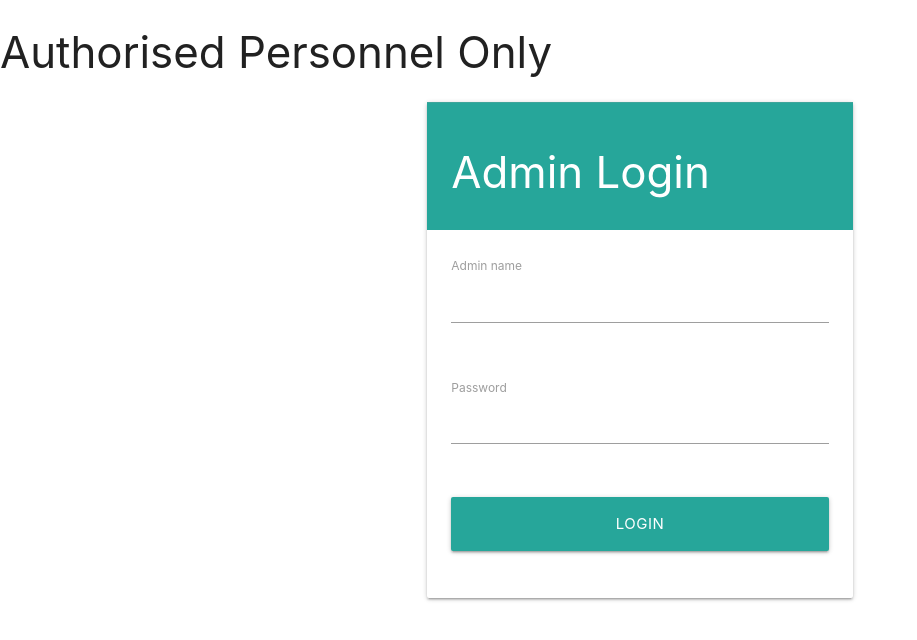
After one commit to M-Waweru/MentalHealth, a CodeIgniter app: page /MentalHealth/index.php/login/adminPage in a window 1280 px wide. The commit adds this page. Shown: the top 640 px of the page, without its empty margins (0-917 px from the left). Run offline with CodeIgniter, Linux system fonts and the light colour scheme; some libraries are stand-ins or nearby versions.

Commit message:
Adding admin login

```diff
--- a/application/controllers/Login.php
+++ b/application/controllers/Login.php
@@ -39,6 +39,48 @@ class Login extends CI_Controller {
 		}
 	}
 
+	public function adminPage(){
+		$this->load->helper(array('form'));
+		$this->load->library('form_validation');
+		$this->load->view('adminlogin');
+	}
+
+	public function admin_validate(){
+		$this->load->helper(array('form'));
+		$this->load->library('form_validation');
+		$this->form_validation->set_rules('adminname', 'UserName', 'required');
+		$this->form_validation->set_rules('password', 'Password', 'required');
+		if ($this->form_validation->run() == FALSE) {
+
+			$this->load->view('login');
+		}
+		else {
+			$adminname = $this->input->post('adminname');
+			$password = $this->input->post('password');
+			//model function
+			$this->load->model('user_model');
+			if ($this->user_model->admin_auth($adminname, $password)){
+				$session_data = array(
+					'username' => $adminname,
+					'usertype' => "admins"
+				);
+				$this->session->set_userdata($session_data);
+				redirect(base_url() . 'index.php/login/adminenter');
+			} else {
+				$this->session->set_flashdata('error', "Invalid Admin name and Password");
+				redirect(base_url('index.php/login/adminPage'));
+			}
+		}
+	}
+
+	function adminenter(){
+		if ($this->session->userdata('username') != ''){
+			$this->load->view('adminpage');
+		} else {
+			redirect(base_url('index.php/login/adminPage'));
+		}
+	}
+
 	function enter(){
 		if ($this->session->userdata('username') != ''){
 			redirect(base_url());
--- /dev/null
+++ b/application/views/adminlogin.php
@@ -0,0 +1,62 @@
+<!DOCTYPE html>
+<html>
+<head>
+  <!--Import Google Icon Font-->
+  <link href="https://fonts.googleapis.com/icon?family=Material+Icons" rel="stylesheet">
+  <!--Import materialize.css-->
+  <link type="text/css" rel="stylesheet" href="/MentalHealth/css/materialize.min.css"  media="screen,projection"/>
+  <!--Let browser know website is optimized for mobile-->
+  <meta name="viewport" content="width=device-width, initial-scale=1.0"/>
+</head>
+<body>
+  <h3>Authorised Personnel Only</h3>
+  <div class="container">
+    <div class="row">
+     <div class="col s12 m6 offset-m3">
+      <div class="card">
+        <div class="card-action teal lighten-1 white-text">
+          <h3>Admin Login</h3>
+        </div>
+        <form action="<?php echo base_url('/index.php/login/admin_validate') ?>" method="post">
+         <div class="card-content" id="loginform">
+          <p class="red">
+            <?php echo validation_errors(); ?>
+          </p>
+          <div class="form-field">
+            <label for="adminname">Admin name</label>
+            <input name="adminname" type="text" id="username">
+            <p id="usernamealert" style="visibility: hidden; color: red;">Admin name cannot be blank</p>
+          </div><br>
+          <div class="form-field">
+            <label for="password">Password</label>
+            <input name="password" type="password" id="password">
+            <p id="pwdalert" style="visibility: hidden; color: red;">Password cannot be blank</p>
+          </div><br>
+          <p style="color: red;">
+            <?php
+            echo $this->session->flashdata("error");
+            ?>
+          </p>
+          <div class="form-field">
+            <button type="submit" class="btn-large waves-effect waves-dark" style="width: 100%;">Login</button>
+          </div><br>
+        </div>
+      </form>
+    </div>
+  </div>
+</div>
+</div>
+
+<script src="<?php echo base_url('js/jquery-3.1.1.min.js') ?> "></script>
+<script type="text/javascript">
+  $(document).ready(function(){
+    $('select').formSelect();
+    $('.sidenav').sidenav();
+    $(".dropdown-trigger").dropdown();
+  });
+</script>
+<!-- <script type="text/javascript" src="/MentalHealth/js/materialize.min.js"></script> -->
+<script type="text/javascript" src="<?php echo base_url('/js/materialize.min.js') ?>"></script>
+<script type="text/javascript" src="/MentalHealth/js/form_validation.js"></script>
+</body>
+</html>
--- a/application/views/dashboard.php
+++ b/application/views/dashboard.php
@@ -49,7 +49,7 @@
    <a href="#" class="fa fa-linkedin"></a>
    <a href="#" class="fa fa-youtube"></a>
    <a href="#" class="fa fa-instagram"></a>
-
+   <a href="<?php echo site_url("login/adminPage") ?>" class="text-right">Admin Login</a>
  </div>
 
 </body>
--- a/application/views/login.php
+++ b/application/views/login.php
@@ -15,7 +15,7 @@
     <li class="divider"></li>
     <li><a href="#!">three</a></li>
   </ul>
-  <nav>
+  <nav class="blue">
     <div class="nav-wrapper">
       <a href="<?php echo base_url() ?>" class="brand-logo">Hey Friend</a>
       <a href="#" data-target="mobile-demo" class="sidenav-trigger"><i class="material-icons">menu</i></a>
```
Also changed, not shown: application/models/user_model.php (+24 -3 lines), application/views/adminpage.php (added, +9 -0 lines).
